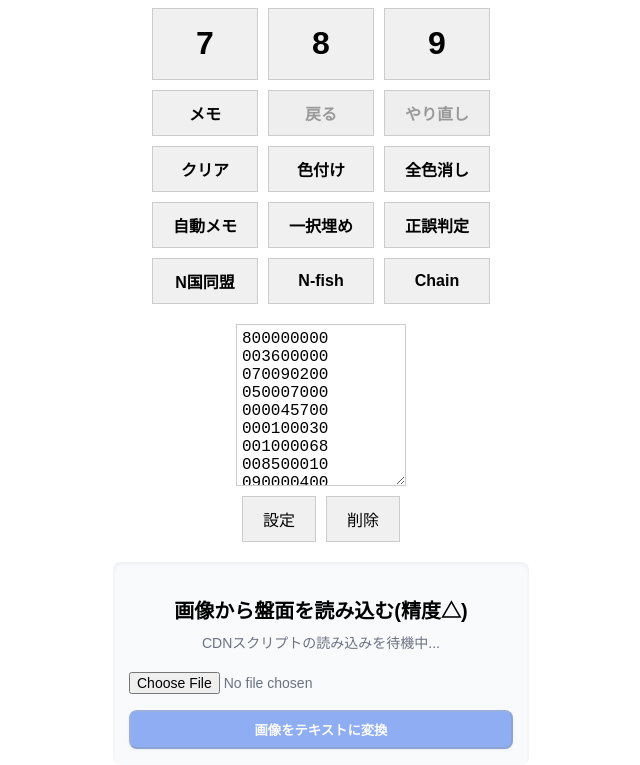
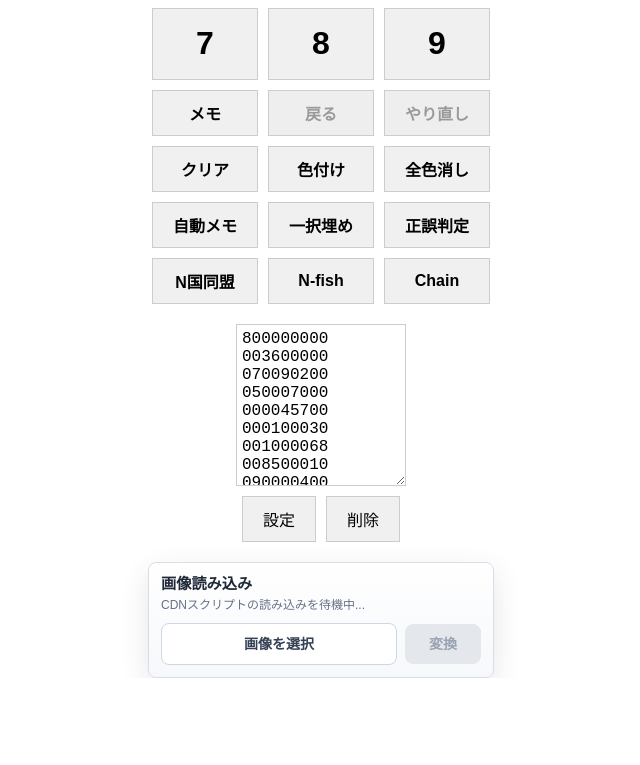
Before and after one commit to kanpurin/sudoku, a React app: page / in a window 1280 px wide. Shown: the part 561-1326 px from the top of the page, without its empty margins (319-959 px from the left). After the commit the page ends 1239 px from the top, so only its background shows below. Built offline with nearby package versions, Linux system fonts and the light colour scheme.

Commit message:
Refine image import UI

```diff
--- a/src/ImageToSudoku.css
+++ b/src/ImageToSudoku.css
@@ -3,66 +3,122 @@
 .image-to-sudoku-container {
     display: flex;
     flex-direction: column;
-    align-items: center;
-    justify-content: center;
-    padding: 1rem;
-    width: 100%;
-    max-width: 24rem;
+    gap: 0.625rem;
+    padding: 0.75rem;
+    width: min(calc(100vw - 2rem), 20rem);
     margin: 0 auto;
-    background-color: #f9fafb; /* bg-gray-50 */
-    border-radius: 0.5rem; /* rounded-lg */
-    box-shadow: inset 0 2px 4px 0 rgb(0 0 0 / 0.05); /* shadow-inner */
+    background: linear-gradient(180deg, #ffffff 0%, #f6f8fb 100%);
+    border: 1px solid #d8dee8;
+    border-radius: 8px;
+    box-shadow: 0 10px 28px rgb(38 52 74 / 0.12);
+}
+
+.image-to-sudoku-header {
+    display: grid;
+    gap: 0.25rem;
 }
 
 .image-to-sudoku-title {
-    font-size: 1.25rem; /* text-xl */
-    font-weight: 700; /* font-bold */
-    margin-bottom: 0.5rem; /* mb-2 */
+    color: #1f2937;
+    font-size: 0.95rem;
+    font-weight: 700;
+    line-height: 1.2;
+    margin: 0;
 }
 
 .status-message {
     width: 100%;
-    text-align: center;
-    font-size: 0.875rem; /* text-sm */
-    color: #6b7280; /* text-gray-500 */
-    height: 1.5rem; /* h-6 */
-    margin-bottom: 1rem; /* mb-4 */
+    color: #667085;
+    font-size: 0.75rem;
+    line-height: 1.35;
+    min-height: 1rem;
+    overflow: hidden;
+    text-overflow: ellipsis;
+    white-space: nowrap;
+}
+
+.image-import-actions {
+    display: grid;
+    grid-template-columns: minmax(0, 1fr) auto;
+    gap: 0.5rem;
+    align-items: center;
 }
 
 .image-upload-input {
-    width: 100%;
-    font-size: 0.875rem; /* text-sm */
-    color: #6b7280; /* text-gray-500 */
-    margin-bottom: 1rem; /* mb-4 */
+    height: 1px;
+    opacity: 0;
+    overflow: hidden;
+    position: absolute;
+    width: 1px;
+}
+
+.image-pick-button,
+.convert-button {
+    align-items: center;
+    border-radius: 8px;
+    cursor: pointer;
+    display: inline-flex;
+    font-size: 0.875rem;
+    font-weight: 700;
+    justify-content: center;
+    line-height: 1;
+    min-height: 2.5rem;
+    padding: 0 0.875rem;
+    transition: background-color 150ms ease, border-color 150ms ease, box-shadow 150ms ease, color 150ms ease;
+    white-space: nowrap;
+}
+
+.image-pick-button {
+    background: #ffffff;
+    border: 1px solid #cfd7e3;
+    color: #344054;
+}
+
+.image-pick-button:hover {
+    border-color: #21a6b8;
+    box-shadow: 0 0 0 3px rgb(33 166 184 / 0.14);
+    color: #116a78;
+}
+
+.image-preview-row {
+    align-items: center;
+    display: flex;
+    gap: 0.5rem;
+    min-width: 0;
 }
 
 .sudoku-image-preview {
-    width: 100%;
-    border-radius: 0.375rem; /* rounded-md */
-    border: 1px solid #d1d5db; /* border border-gray-300 */
+    aspect-ratio: 1;
+    border: 1px solid #d8dee8;
+    border-radius: 6px;
+    height: 3rem;
     object-fit: contain;
-    max-height: 12rem; /* max-h-48 */
-    margin-bottom: 1rem; /* mb-4 */
+    width: 3rem;
+}
+
+.image-preview-label {
+    color: #475467;
+    font-size: 0.75rem;
+    font-weight: 700;
 }
 
 .convert-button {
-    width: 100%;
-    padding: 0.5rem 1rem; /* py-2 px-4 */
-    background-color: #2563eb; /* bg-blue-600 */
+    background-color: #111827;
+    border: 1px solid #111827;
     color: #fff;
-    font-weight: 700; /* font-bold */
-    border-radius: 0.5rem; /* rounded-lg */
-    box-shadow: 0 1px 3px 0 rgb(0 0 0 / 0.1), 0 1px 2px -1px rgb(0 0 0 / 0.1); /* shadow-md */
-    transition-property: background-color; /* transition */
-    transition-duration: 150ms; /* duration-150 */
-    transition-timing-function: cubic-bezier(0.4, 0, 0.2, 1);
+    min-width: 4.75rem;
 }
 
 .convert-button:hover {
-    background-color: #1d4ed8; /* hover:bg-blue-700 */
+    background-color: #21a6b8;
+    border-color: #21a6b8;
+    box-shadow: 0 0 0 3px rgb(33 166 184 / 0.16);
 }
 
 .convert-button:disabled {
-    opacity: 0.5;
+    background-color: #e4e7ec;
+    border-color: #e4e7ec;
+    box-shadow: none;
+    color: #98a2b3;
     cursor: not-allowed;
 }
--- a/src/ImageToSudoku.js
+++ b/src/ImageToSudoku.js
@@ -734,33 +734,43 @@ cell_images = process_sudoku_image(img_bytes_py)
 
     return (
         <div className="image-to-sudoku-container">
-            <h2 className="image-to-sudoku-title">画像から盤面を読み込む(精度△)</h2>
+            <div className="image-to-sudoku-header">
+                <h2 className="image-to-sudoku-title">画像読み込み</h2>
                 <div className="status-message">
                     {statusMessage}
                 </div>
+            </div>
 
+            <div className="image-import-actions">
+                <label className="image-pick-button">
+                    画像を選択
                     <input
                         type="file"
                         onChange={handleImageUpload}
                         accept="image/*"
                         className="image-upload-input"
                     />
-
-            {sudokuImage && (
-                <img
-                    src={sudokuImage}
-                    alt="Uploaded Sudoku"
-                    className="sudoku-image-preview"
-                />
-            )}
+                </label>
 
                 <button
                     onClick={handleConvert}
                     disabled={!sudokuImage || isConverting}
                     className="convert-button"
                 >
-                {isConverting ? '変換中...' : '画像をテキストに変換'}
+                    {isConverting ? '変換中...' : '変換'}
                 </button>
+            </div>
+
+            {sudokuImage && (
+                <div className="image-preview-row">
+                    <img
+                        src={sudokuImage}
+                        alt="Uploaded Sudoku"
+                        className="sudoku-image-preview"
+                    />
+                    <span className="image-preview-label">選択済み</span>
+                </div>
+            )}
         </div>
     );
 };
```
Also changed, not shown: 11 other files (tests, documents, lock files or other folders). Lines whose indentation alone changed are shown as unchanged.
